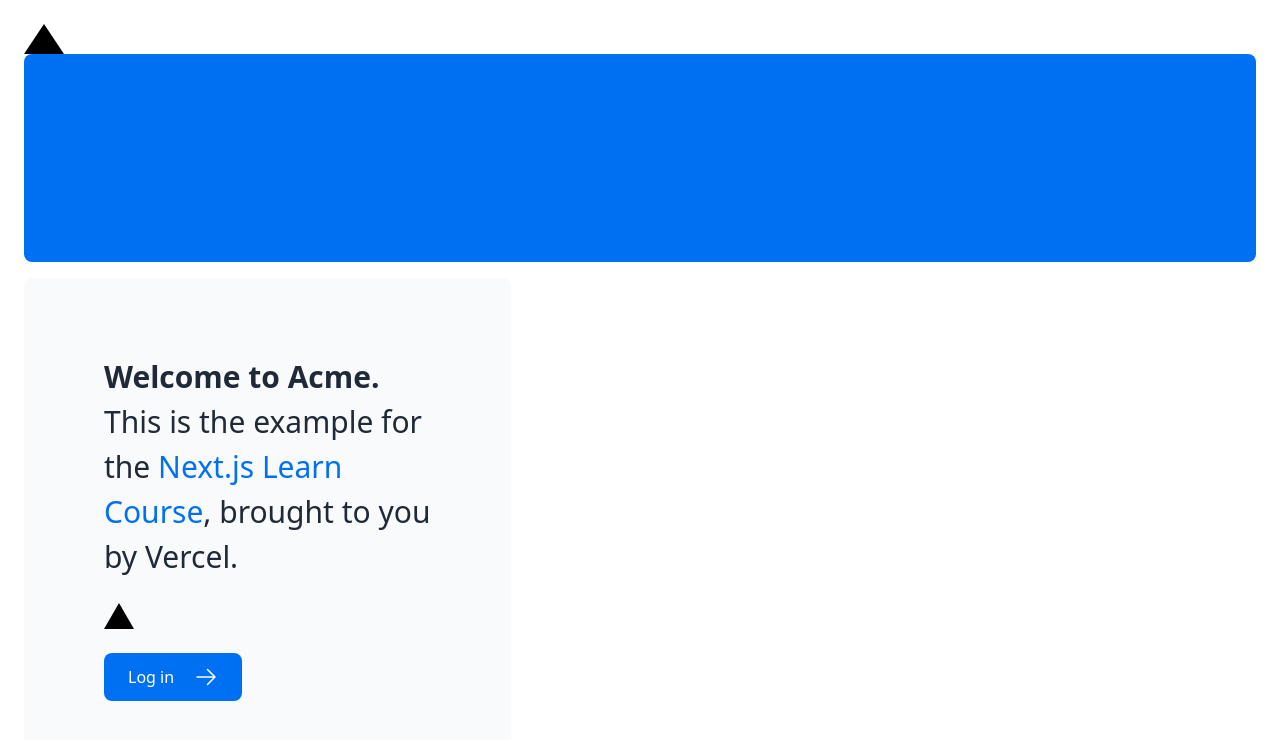
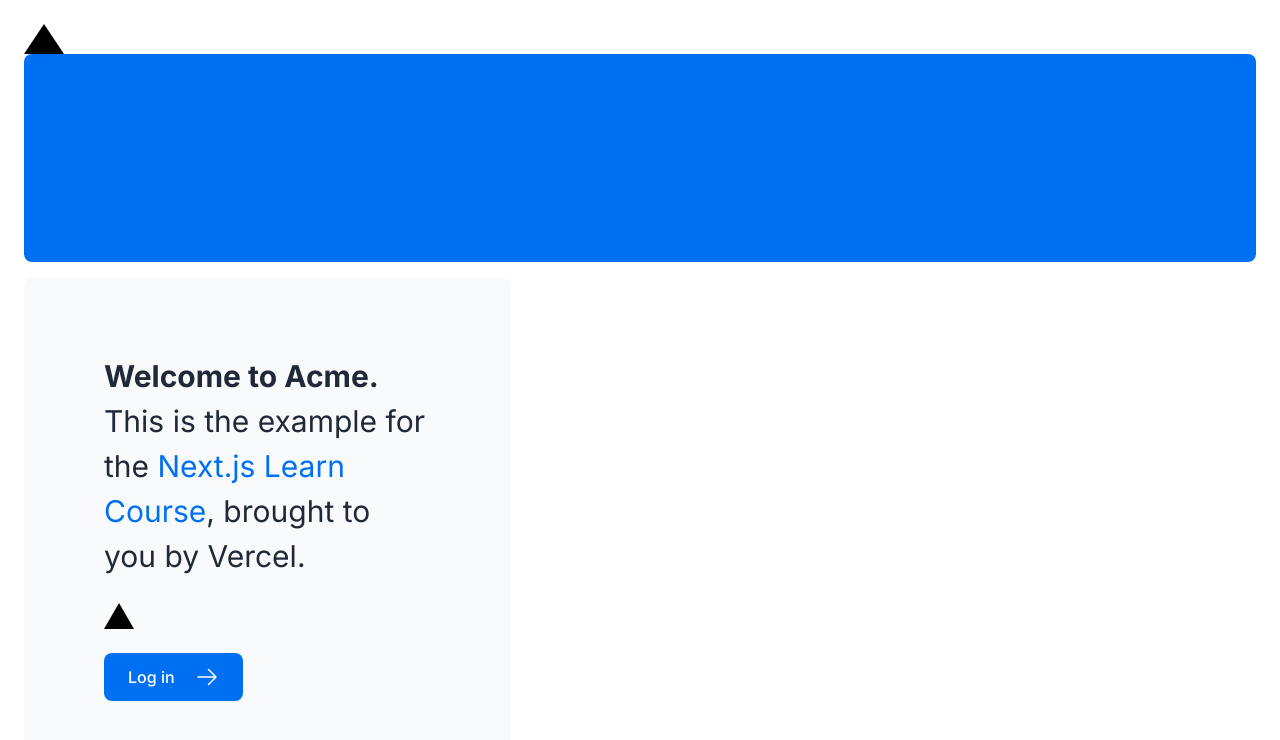
Before and after one commit to fapethedev/nextjs-dashboard-app, a Next.js app: page / in a window 1280 px wide. Shown: the top 740 px of the page. Built offline with nearby package versions, Linux system fonts and the light colour scheme.

Commit message:
Learn NextJs with Vercel :  Fonts and Images   - Add a Primary font

```diff
--- a/app/layout.tsx
+++ b/app/layout.tsx
@@ -1,4 +1,5 @@
 import '@/app/ui/global.css'
+import { inter } from '@/app/ui/fonts'
 
 export default function RootLayout({
   children,
@@ -7,7 +8,7 @@
 }) {
   return (
     <html lang="en">
-      <body>{children}</body>
+      <body className={`${inter.className} antialiased`}>{children}</body>
     </html>
   );
 }
--- /dev/null
+++ b/app/ui/fonts.ts
@@ -0,0 +1,3 @@
+import { Inter } from 'next/font/google';
+
+export const inter = Inter({ subsets: ['latin'] });
```
